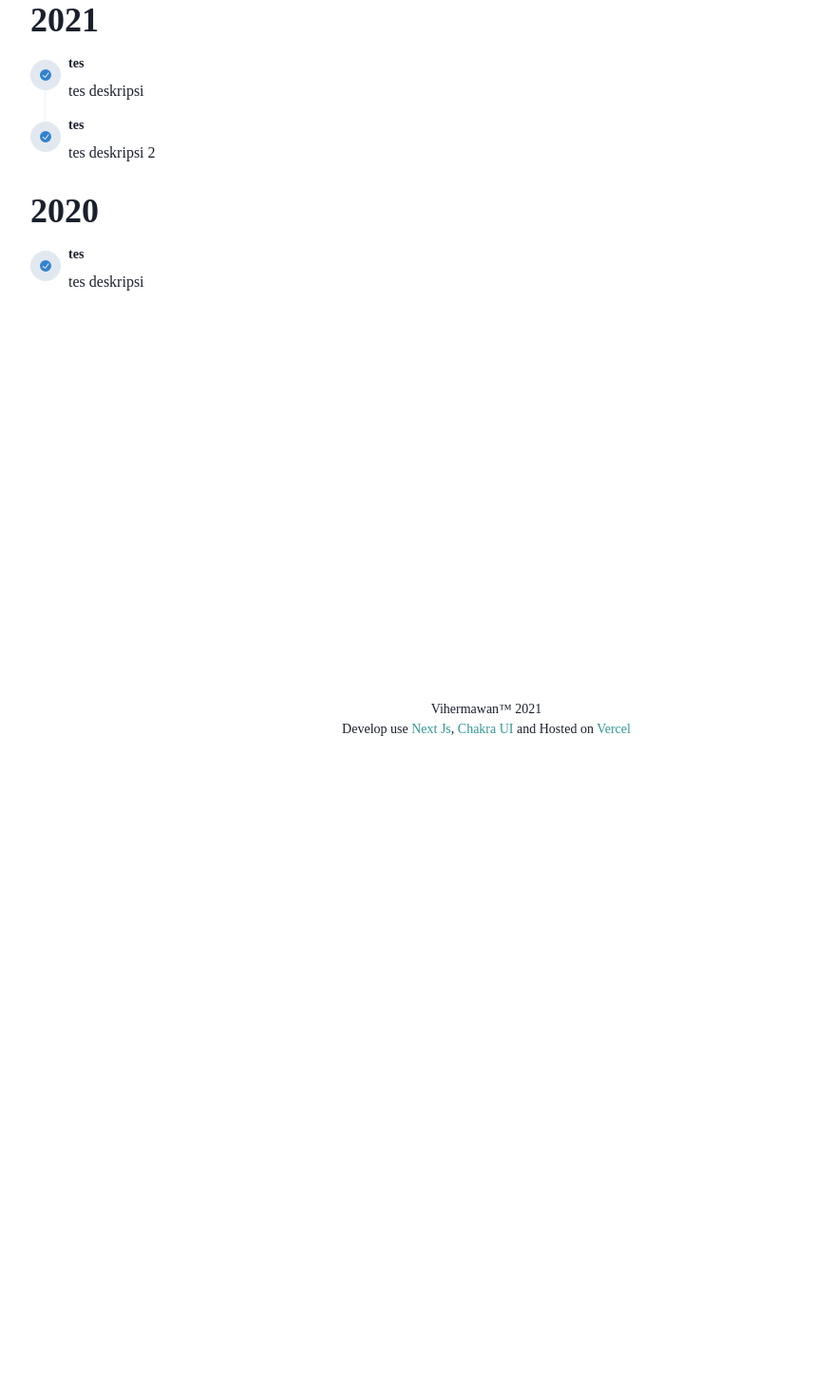
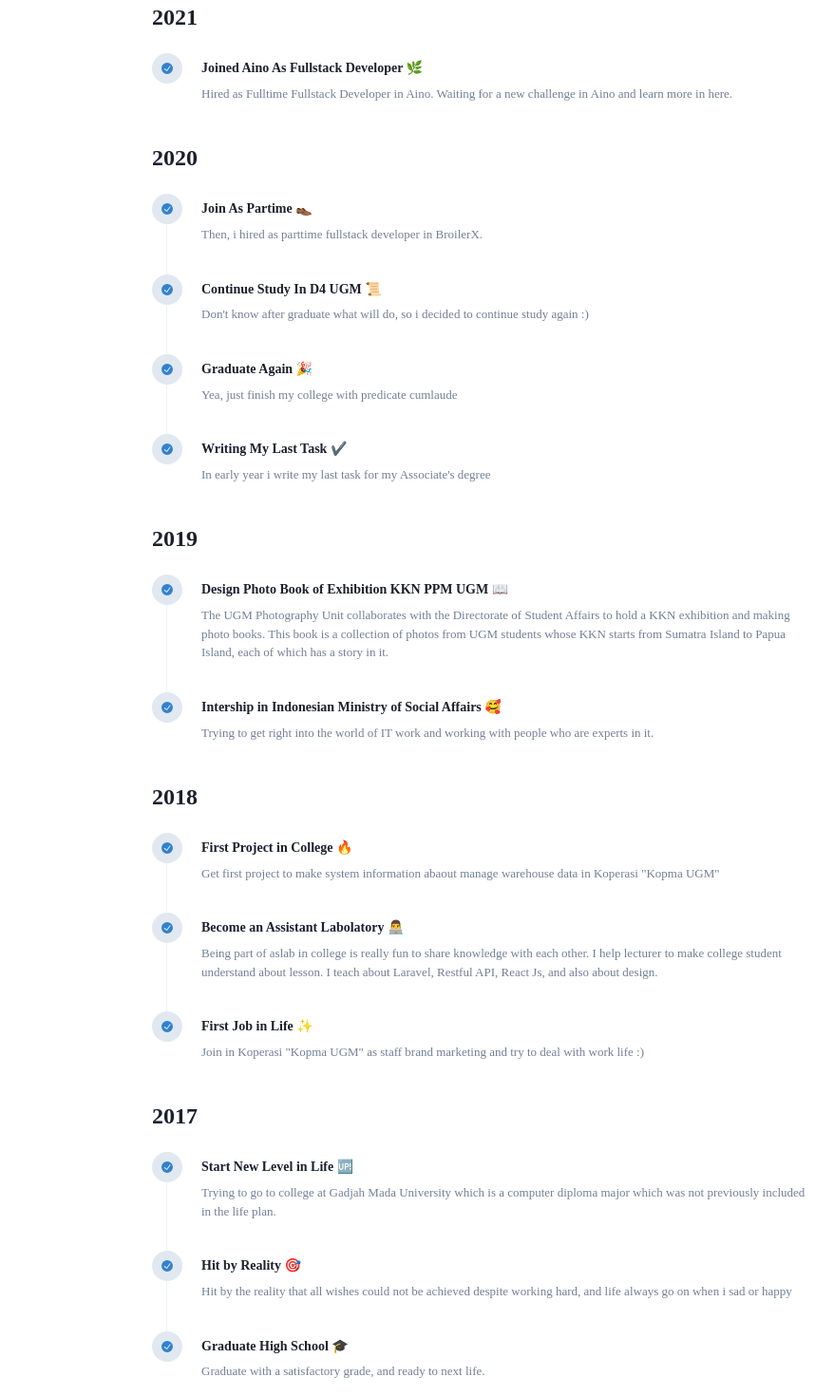
Before and after one commit to vickyhermawan/art-space, a Next.js app: page /journey in a window 1280 px wide. Shown: the part 360-1830 px from the top of the page at 95% size, without its empty margins (128-1006 px from the left). Before the commit the page ends 1154 px from the top, so only its background shows below. Built offline with nearby package versions, Linux system fonts and the light colour scheme; a web font is replaced by a local one.

Commit message:
add content timeline done

```diff
--- a/components/organism/Achievement/index.tsx
+++ b/components/organism/Achievement/index.tsx
@@ -1,6 +1,6 @@
 import React from "react";
 import {AchievementsProps} from '@components/organism/Timeline/type';
-import { CheckCircleIcon } from '@chakra-ui/icons';
+import { CheckCircleIcon, TimeIcon } from '@chakra-ui/icons';
 import { List, HStack, ListItem, VStack, Flex,Text,Heading,Center,Circle } from '@chakra-ui/react';
 
 export default function Achievements ({ achievements }: AchievementsProps) {
@@ -27,7 +27,7 @@ export default function Achievements ({ achievements }: AchievementsProps) {
                         width='1px'
                         bottom={0}
                         zIndex={-1}
-                        h={isLastElement ? "0" : "full"}
+                        height={isLastElement ? 5 : 'unset'}
                         position='absolute'
                         backgroundColor='gray.100'
                     />
@@ -49,20 +49,22 @@ export default function Achievements ({ achievements }: AchievementsProps) {
                     width='full'
                     spacing={2}
                     textAlign='left'
+                    p={3}
                   >
                     <Heading
                       width='full'
-                      size='xs'
+                      fontSize='sm'
                       textAlign='left'
                     >
                       {title}
                     </Heading>
 
                     <Text
-                      size='sm'
+                      fontSize="small"
                       width='full'
                       variant='regular'
                       textAlign='left'
+                      color="gray.500"
                     >
                       {description}
                     </Text>
--- a/components/organism/Header/Header.tsx
+++ b/components/organism/Header/Header.tsx
@@ -38,7 +38,7 @@ const Header: React.FC = props => {
                 {...props}
             >
                 <Flex align="center" mr={5}>
-                    <Heading as="h1" size="md" letterSpacing={"-.0.01rem"} fontSize={{ base: "10", md: "md", sm: "md", lg: "md" }}>
+                    <Heading as="h1" size="md" letterSpacing={"-.0.01rem"} fontSize={{ base: "sm", md: "md", sm: "md", lg: "md" }}>
                         <Link href="/">Vihermawan</Link>
                     </Heading>
                 </Flex>
--- a/components/organism/Timeline/index.tsx
+++ b/components/organism/Timeline/index.tsx
@@ -6,7 +6,7 @@ import { List, ListItem, VStack,Container,Heading } from '@chakra-ui/react';
 
 export default function Timeline ({timeline}:TimelineProps) {
     return(
-        <Container maxW="7xl" centerContent paddingLeft={{ base :"7", md:"20", lg:"40"}} paddingRight={{ base :"7", md:"20", lg:"40"}} paddingBottom={{ base :"20"}} minH="90vh">
+        <Container maxW="5xl" centerContent paddingLeft={{ base :"7", md:"20", lg:"40"}} paddingRight={{ base :"7", md:"20", lg:"40"}} paddingBottom={{ base :"20"}} minH="90vh">
             <VStack
                 width='full'
                 spacing={5}
@@ -16,7 +16,7 @@ export default function Timeline ({timeline}:TimelineProps) {
                 {(timeline ?? []).map(({ year, achievements }) => (
                     <ListItem key={year}>
                         <Fade duration={600} distance="30px" fraction={0.4} bottom>
-                            <Heading>{year}</Heading>
+                            <Heading as="h1" lineHeight={"-.0.001rem"} fontSize={{ base :"md", md:"2xl"}}>{year}</Heading>
                             <Achievement achievements={achievements}/>
                         </Fade>
                     </ListItem>
--- a/data/journey.ts
+++ b/data/journey.ts
@@ -2,24 +2,104 @@ import {TimelineContentProps} from '@components/organism/Timeline/type';
 
 const Timeline: TimelineContentProps[] = [
     {
-       year: "2021",
+       year: `2021`,
        achievements: [
             {
-                title : "tes",
-                description: "tes deskripsi"
+                title : `Joined Aino As Fullstack Developer 🌿`,
+                description: `Hired as Fulltime Fullstack Developer in Aino. Waiting for a new challenge in Aino and learn more in here.`
             },
-            {
-                title : "tes",
-                description: "tes deskripsi 2"
-            }
        ]
     },
     {
-        year: "2020",
+        year: `2020`,
         achievements: [
             {
-                title : "tes",
-                description: "tes deskripsi"
+                title : `Join As Partime 👞`,
+                description: `Then, i hired as parttime fullstack developer in BroilerX.`
+            },
+            {
+                title : `Continue Study In D4 UGM 📜`,
+                description: `Don't know after graduate what will do, so i decided to continue study again :)`
+            },
+            {
+                title : `Graduate Again 🎉`,
+                description: `Yea, just finish my college with predicate cumlaude`
+            },
+            {
+                title : `Writing My Last Task ✔️`,
+                description: `In early year i write my last task for my Associate's degree`
+            }
+        ]
+     },
+     {
+        year: `2019`,
+        achievements: [
+            {
+                title : `Design Photo Book of Exhibition KKN PPM UGM 📖`,
+                description: `The UGM Photography Unit collaborates with the Directorate of Student Affairs to hold a KKN exhibition and making photo books. This book is
+                              a collection of photos from UGM students whose KKN starts from Sumatra Island to Papua Island, each of which has a story in it.`
+            },
+            {
+                title : `Intership in Indonesian Ministry of Social Affairs 🥰`,
+                description: `Trying to get right into the world of IT work and working with people who are experts in it.`
+            }
+        ]
+     },
+     {
+        year: `2018`,
+        achievements: [
+            {
+                title : `First Project in College 🔥`,
+                description: `Get first project to make system information abaout manage warehouse data in Koperasi "Kopma UGM"`
+            },
+            {
+                title : `Become an Assistant Labolatory 👨‍💻`,
+                description: `Being part of aslab in college is really fun
+                              to share knowledge with each other. I help lecturer
+                              to make college student understand about lesson. I teach
+                              about Laravel, Restful API, React Js, and also about design.`
+            },
+            {
+                title : `First Job in Life ✨`,
+                description: `Join in Koperasi "Kopma UGM" as staff brand
+                              marketing and try to deal with work life :)`
+            }
+        ]
+     },
+     {
+        year: `2017`,
+        achievements: [
+            {
+                title : `Start New Level in Life 🆙`,
+                description: `Trying to go to college at Gadjah Mada University which is a computer
+                              diploma major which was not previously included in the life plan.`
+            },
+            {
+                title : `Hit by Reality 🎯`,
+                description: `Hit by the reality that all wishes could not be achieved despite working hard,
+                              and life always go on when i sad or happy`
+            },
+            {
+                title : `Graduate High School 🎓`,
+                description: `Graduate with a satisfactory grade, and ready to next life.`
+            }
+        ]
+     },
+     {
+        year: `2016`,
+        achievements: [
+            {
+                title : `Step Move ⌛`,
+                description: `this time flies so fast`
+            }
+        ]
+     },
+     {
+        year: `1999`,
+        achievements: [
+            {
+                title : `A little boy was born 👶`,
+                description: `yea, hello world i'm born :)`
             }
         ]
      },
```
